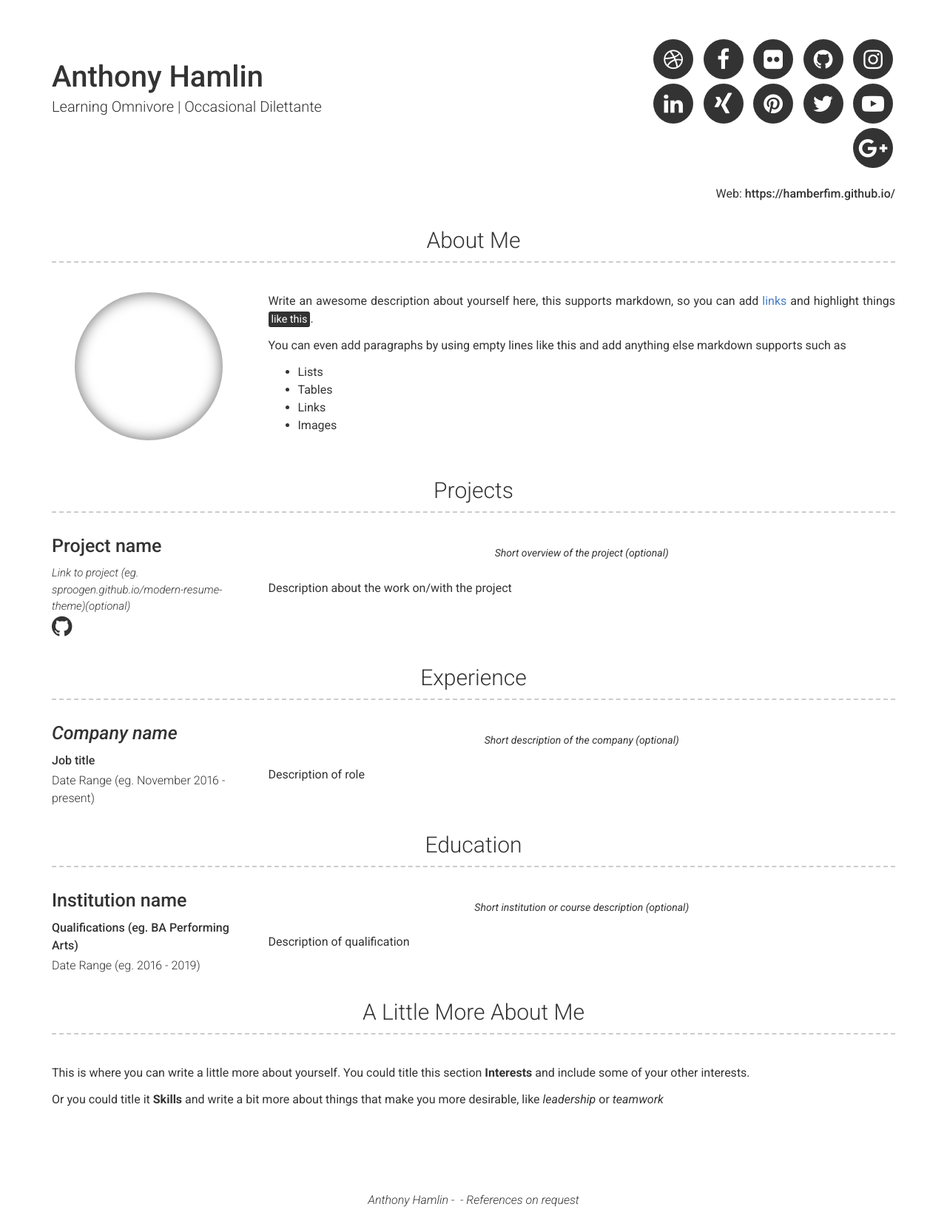
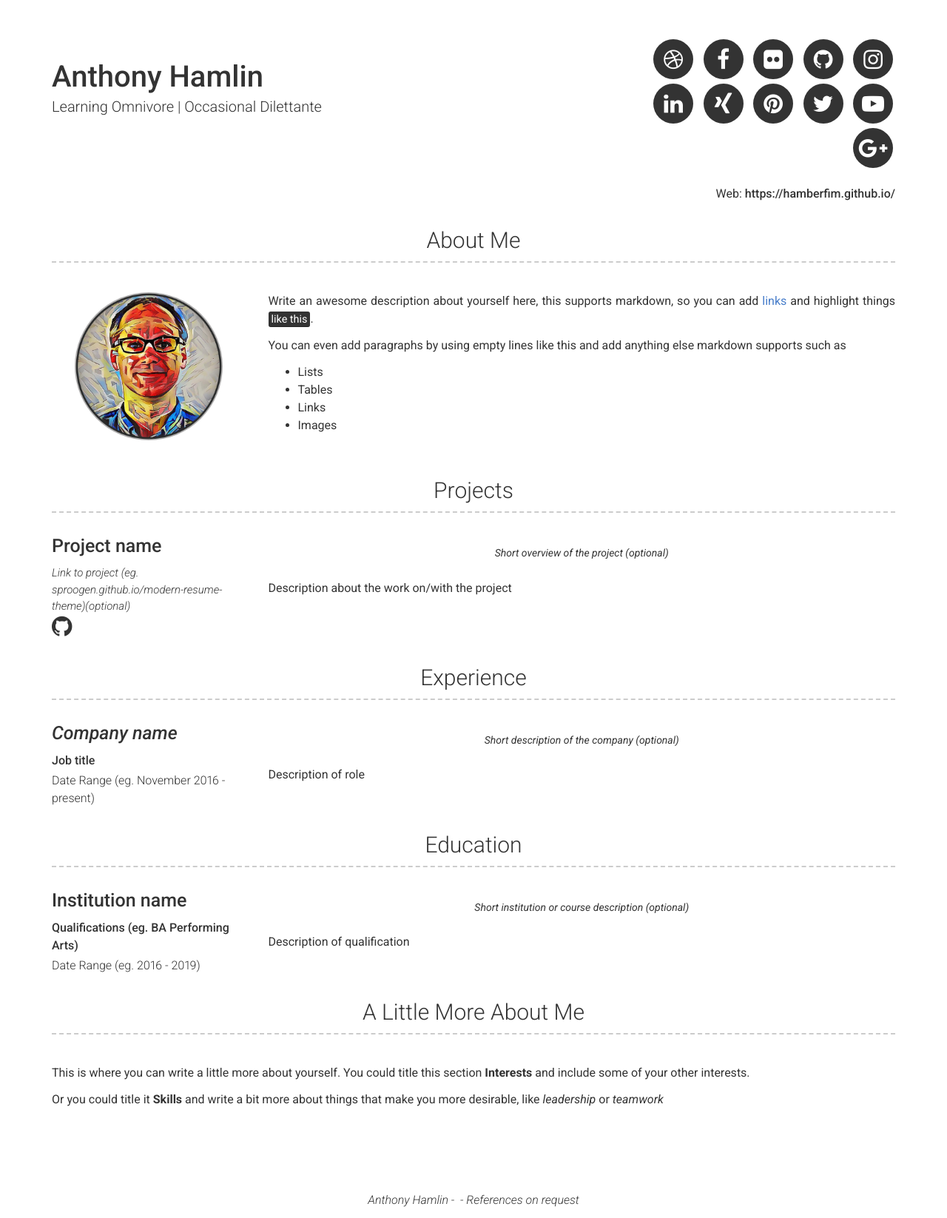
Before and after one commit to Hamberfim/hamberfim.github.io, a Jekyll site: the page built from index.md, in a window 1280 px wide. Shown: the whole page at 74% size. Built offline with Jekyll 4.4.1, drawn with Linux system fonts in a browser that asks for light colours.

Commit message:
added image

```diff
--- a/_config.yml
+++ b/_config.yml
@@ -24,7 +24,7 @@ googleplus_username: +jekyll
 
 # About Section
 # about_title: About Me (Use this to override about section title)
-about_profile_image: Directory of profile image (eg. images/profile.jpg)
+about_profile_image: /arch_old_deployment/images/MeKandinsky.png
 about_content: | # this will include new lines to allow paragraphs
   Write an awesome description about yourself here, this supports markdown, so you can add [links](http://foobar.com) and highlight things <mark>like this</mark>.
 
```
